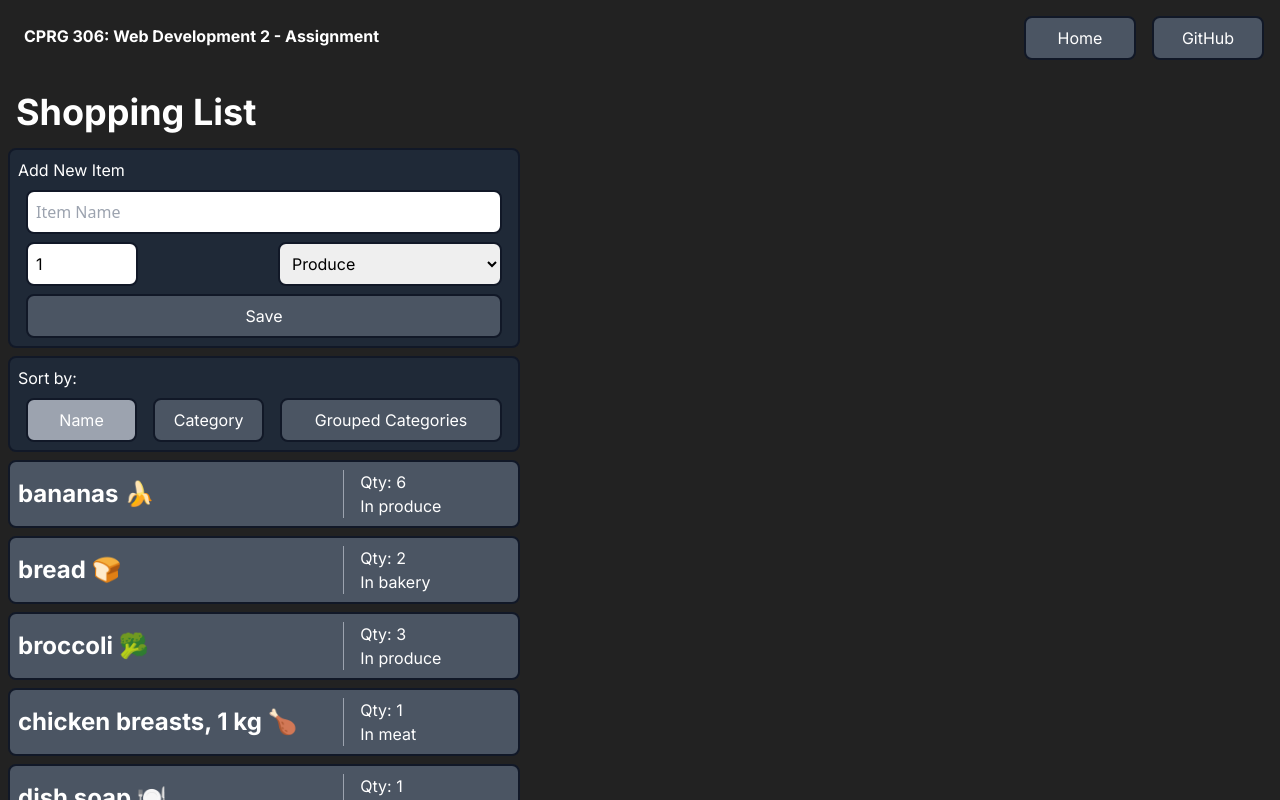
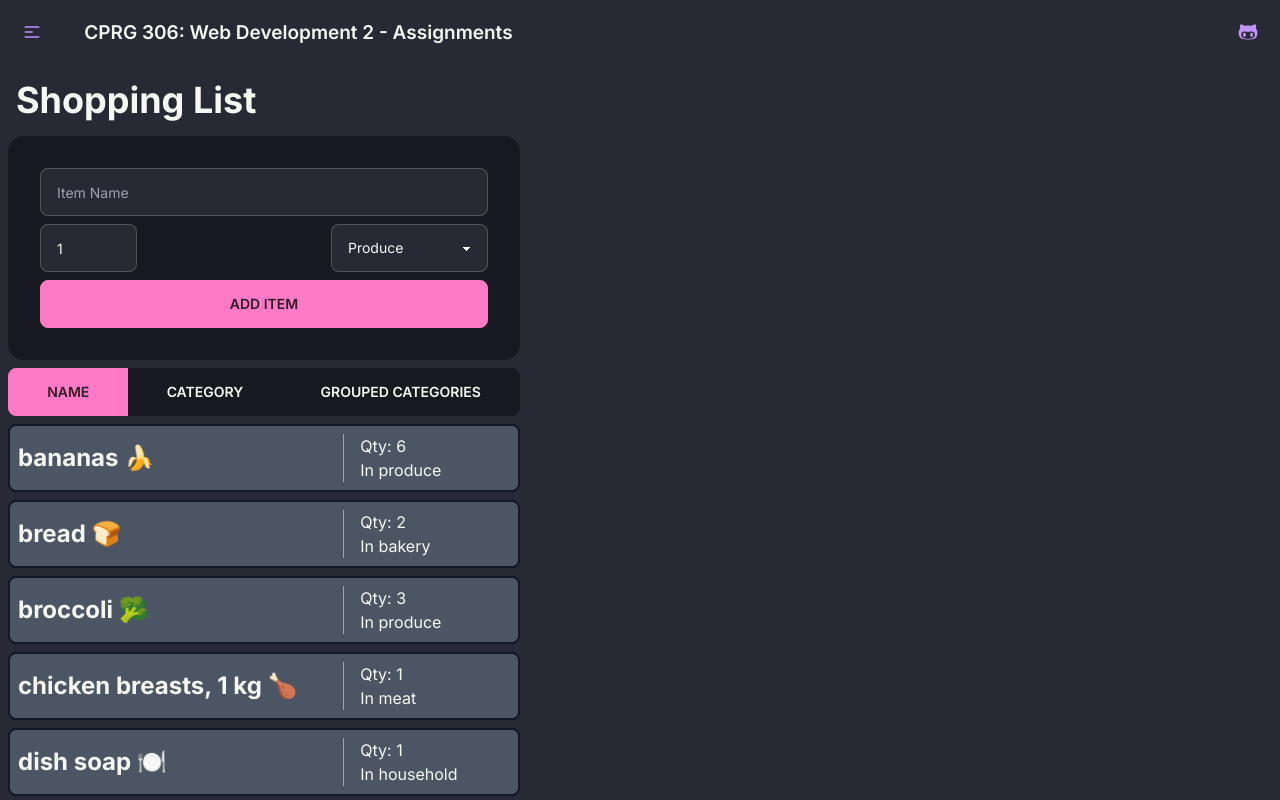
Before and after one commit to James-Sundby/cprg306-assignments, a Next.js app: page /week6 in a window 1280 px wide. Shown: the top 800 px of the page. Built offline with nearby package versions, Linux system fonts and the light colour scheme.

Commit message:
Updates styling with DaisyUI elements

```diff
--- a/app/globals.css
+++ b/app/globals.css
@@ -2,19 +2,19 @@
 @tailwind components;
 @tailwind utilities;
 
-:root {
-  --foreground-rgb: 255, 255, 255;
-  --background-start-rgb: 34, 34, 34;
-  --background-end-rgb: 34, 34, 34;
-}
+/* :root {
+  --foreground-rgb: 0, 0, 0;
+  --background-start-rgb: 214, 219, 220;
+  --background-end-rgb: 255, 255, 255;
+} */
 
-@media (prefers-color-scheme: dark) {
+/* @media (prefers-color-scheme: dark) {
   :root {
     --foreground-rgb: 255, 255, 255;
-    --background-start-rgb: 34, 34, 34;
-    --background-end-rgb: 34, 34, 34;
+    --background-start-rgb: 0, 0, 0;
+    --background-end-rgb: 0, 0, 0;
   }
-}
+} */
 
 body {
   color: rgb(var(--foreground-rgb));
--- a/app/layout.js
+++ b/app/layout.js
@@ -1,17 +1,18 @@
-import './globals.css'
-import { Inter } from 'next/font/google'
+import "./globals.css";
+import { Inter } from "next/font/google";
 
-const inter = Inter({ subsets: ['latin'] })
+const inter = Inter({ subsets: ["latin"] });
 
 export const metadata = {
-  title: 'Shopping List',
-  description: 'A simple shopping list app built with Next.js and Tailwind CSS.',
-}
+  title: "Shopping List",
+  description:
+    "A simple shopping list app built with Next.js and Tailwind CSS.",
+};
 
 export default function RootLayout({ children }) {
   return (
-    <html lang="en">
+    <html data-theme="dracula" lang="en">
       <body className={inter.className}>{children}</body>
     </html>
-  )
+  );
 }
--- /dev/null
+++ b/app/nav-bar-2.js
@@ -0,0 +1,77 @@
+import Link from "next/link";
+
+export default function NavBar() {
+  return (
+    <>
+      <nav className="navbar bg-base-100">
+        <div className="dropdown">
+          <label tabIndex="0" className="btn btn-ghost btn-square">
+            <svg
+              xmlns="http://www.w3.org/2000/svg"
+              className="h-5 w-5 stroke-secondary fill-secondary"
+              viewBox="0 0 24 24"
+            >
+              <path
+                strokeLinecap="round"
+                strokeLinejoin="round"
+                strokeWidth="2"
+                d="M4 6h16M4 12h8m-8 6h16"
+              />
+            </svg>
+          </label>
+          <ul
+            tabIndex={0}
+            className="menu menu-sm dropdown-content mt-3 z-[1] p-2 shadow bg-base-200 rounded-box w-52"
+          >
+            <li>
+              <Link href="/week2">Week 2</Link>
+            </li>
+            <li>
+              <Link href="/week3">Week 3</Link>
+            </li>
+            <li>
+              <Link href="/week4">Week 4</Link>
+            </li>
+            <li>
+              <Link href="/week5">Week 5</Link>
+            </li>
+            <li>
+              <Link href="/week6">Week 6</Link>
+            </li>
+          </ul>
+        </div>
+
+        <div className="flex-1">
+          <Link
+            href="/"
+            className="btn btn-ghost normal-case text-xl hidden md:inline-flex"
+          >
+            CPRG 306: Web Development 2 - Assignments
+          </Link>
+          <Link
+            href="/"
+            className="btn btn-ghost normal-case text-xl md:hidden"
+          >
+            CPRG 306
+          </Link>
+        </div>
+        <div className="flex-none">
+          <Link
+            href="https://github.com/James-Sundby"
+            className="btn btn-square btn-ghost"
+          >
+            <svg
+              xmlns="http://www.w3.org/2000/svg"
+              height="1em"
+              viewBox="0 0 480 512"
+              className="inline-block w-5 h-5 stroke-current fill-secondary"
+            >
+              <path d="M186.1 328.7c0 20.9-10.9 55.1-36.7 55.1s-36.7-34.2-36.7-55.1 10.9-55.1 36.7-55.1 36.7 34.2 36.7 55.1zM480 278.2c0 31.9-3.2 65.7-17.5 95-37.9 76.6-142.1 74.8-216.7 74.8-75.8 0-186.2 2.7-225.6-74.8-14.6-29-20.2-63.1-20.2-95 0-41.9 13.9-81.5 41.5-113.6-5.2-15.8-7.7-32.4-7.7-48.8 0-21.5 4.9-32.3 14.6-51.8 45.3 0 74.3 9 108.8 36 29-6.9 58.8-10 88.7-10 27 0 54.2 2.9 80.4 9.2 34-26.7 63-35.2 107.8-35.2 9.8 19.5 14.6 30.3 14.6 51.8 0 16.4-2.6 32.7-7.7 48.2 27.5 32.4 39 72.3 39 114.2zm-64.3 50.5c0-43.9-26.7-82.6-73.5-82.6-18.9 0-37 3.4-56 6-14.9 2.3-29.8 3.2-45.1 3.2-15.2 0-30.1-.9-45.1-3.2-18.7-2.6-37-6-56-6-46.8 0-73.5 38.7-73.5 82.6 0 87.8 80.4 101.3 150.4 101.3h48.2c70.3 0 150.6-13.4 150.6-101.3zm-82.6-55.1c-25.8 0-36.7 34.2-36.7 55.1s10.9 55.1 36.7 55.1 36.7-34.2 36.7-55.1-10.9-55.1-36.7-55.1z" />
+            </svg>
+          </Link>
+        </div>
+      </nav>
+    </>
+  );
+}
+//
--- a/app/week6/item-list.js
+++ b/app/week6/item-list.js
@@ -26,36 +26,32 @@ export default function ItemList({ items }) {
 
   return (
     <>
-      <div className="flex flex-col w-full max-w-lg sm:w-fill bg-gray-800 p-2 m-2 border-2 border-gray-900 rounded-lg">
-        <h2 className="flex pb-2">Sort by: </h2>
-        <div className="flex">
-          <button
-            className={`${
-              sortBy === "name" ? "bg-gray-400" : "bg-gray-600"
-            } border-2 border-gray-900 rounded-lg p-2 text-white mx-2 w-28`}
+      <div className="ml-2 max-w-lg mb-2">
+        <div className="join flex">
+          <input
+            className="join-item btn flex-grow"
+            type="radio"
+            name="sort-options"
+            aria-label="Name"
             onClick={() => setSortBy("name")}
-          >
-            Name
-          </button>
-          <button
-            className={`${
-              sortBy === "category" ? "bg-gray-400" : "bg-gray-600"
-            } border-2 border-gray-900 rounded-lg p-2 text-white mx-2 w-28`}
+            defaultChecked
+          />
+          <input
+            className="join-item btn flex-grow"
+            type="radio"
+            name="sort-options"
+            aria-label="Category"
             onClick={() => setSortBy("category")}
-          >
-            Category
-          </button>
-          <button
-            className={`${
-              sortBy === "grouped" ? "bg-gray-400" : "bg-gray-600"
-            } border-2 border-gray-900 rounded-lg p-2 text-white mx-2 w-56`}
+          />
+          <input
+            className="join-item btn flex-grow"
+            type="radio"
+            name="sort-options"
+            aria-label="Grouped Categories"
             onClick={() => setSortBy("grouped")}
-          >
-            Grouped Categories
-          </button>
+          />
         </div>
       </div>
-
       {(sortBy === "name" || sortBy === "category") && (
         <ul>
           {itemsData.map((item) => (
@@ -68,7 +64,6 @@ export default function ItemList({ items }) {
           ))}
         </ul>
       )}
-
       {sortBy === "grouped" && (
         <div>
           {Object.keys(groupedItems)
--- a/app/week6/item.js
+++ b/app/week6/item.js
@@ -2,7 +2,7 @@ export default function Item({ name, quantity, category }) {
   return (
     <li className="bg-gray-600 p-2 m-2 rounded-lg flex w-full max-w-lg sm:w-fill border-2 border-gray-900 hover:border-white hover:font-bold">
       <div className="w-full pr-4 border-r border-gray-400 flex items-center">
-        <h2 className="font-bold text-2xl">{name}</h2>
+        <p className="font-bold text-2xl">{name}</p>
       </div>
       <div className="w-1/2 pl-4">
         <p>Qty: {quantity}</p>
--- a/app/week6/new-item.js
+++ b/app/week6/new-item.js
@@ -31,20 +31,17 @@ export default function NewItem({ onAddItem }) {
   };
 
   return (
-    <div className="flex flex-col w-full max-w-lg sm:w-fill bg-gray-800 p-2 m-2 border-2 border-gray-900 rounded-lg justify-center">
-      <h2 className="flex pb-2">Add New Item</h2>
-      <form onSubmit={handleSubmit}>
-        <div className="flex flex-col pb-2 mx-2">
+    <div className="card bg-base-200 max-w-lg ml-2 mb-2">
+      <form className="card-body" onSubmit={handleSubmit}>
         <input
           placeholder="Item Name"
           type="text"
           required
           onChange={handleNameChange}
           value={name}
-            className="border-2 border-gray-900 rounded-lg p-2 text-black font-sans"
+          className="input input-sm md:input-md input-bordered"
         />
-        </div>
-        <div className="flex justify-between pb-2">
+        <div className="flex justify-between">
           <input
             type="number"
             min="1"
@@ -52,13 +49,13 @@ export default function NewItem({ onAddItem }) {
             required
             onChange={handleQuantityChange}
             value={quantity}
-            className="border-2 border-gray-900 rounded-lg p-2 text-black mx-2 w-28"
+            className="input input-sm md:input-md input-bordered"
           />
           <select
             required
             onChange={handleCategoryChange}
             value={category}
-            className="border-2 border-gray-900 rounded-lg p-2 text-black mx-2 w-56"
+            className="select select-sm md:select-md select-bordered"
           >
             <option value="produce">Produce</option>
             <option value="dairy">Dairy</option>
@@ -74,11 +71,8 @@ export default function NewItem({ onAddItem }) {
           </select>
         </div>
         <div className="flex flex-col">
-          <button
-            type="submit"
-            className="bg-gray-600 border-2 border-gray-900 text-white rounded-lg p-2 mx-2 hover:bg-gray-700"
-          >
-            Save
+          <button type="submit" className="btn btn-sm md:btn-md  btn-primary">
+            Add Item
           </button>
         </div>
       </form>
--- a/app/week6/page.js
+++ b/app/week6/page.js
@@ -5,7 +5,7 @@ import ItemList from "./item-list";
 import NewItem from "./new-item";
 import itemsData from "./items.json";
 
-import NavBar from "../nav-bar";
+import NavBar from "../nav-bar-2";
 
 export default function Home() {
   const [items, setItems] = useState(itemsData);
--- a/tailwind.config.js
+++ b/tailwind.config.js
@@ -1,18 +1,21 @@
 /** @type {import('tailwindcss').Config} */
 module.exports = {
   content: [
-    './pages/**/*.{js,ts,jsx,tsx,mdx}',
-    './components/**/*.{js,ts,jsx,tsx,mdx}',
-    './app/**/*.{js,ts,jsx,tsx,mdx}',
+    "./pages/**/*.{js,ts,jsx,tsx,mdx}",
+    "./components/**/*.{js,ts,jsx,tsx,mdx}",
+    "./app/**/*.{js,ts,jsx,tsx,mdx}",
   ],
   theme: {
     extend: {
       backgroundImage: {
-        'gradient-radial': 'radial-gradient(var(--tw-gradient-stops))',
-        'gradient-conic':
-          'conic-gradient(from 180deg at 50% 50%, var(--tw-gradient-stops))',
+        "gradient-radial": "radial-gradient(var(--tw-gradient-stops))",
+        "gradient-conic":
+          "conic-gradient(from 180deg at 50% 50%, var(--tw-gradient-stops))",
       },
     },
   },
-  plugins: [],
-}
+  plugins: [require("daisyui")],
+  daisyui: {
+    themes: ["cupcake", "dark", "dracula"],
+  },
+};
```
Also changed, not shown: app/nav-bar.js (+8 -6 lines), package.json (+10 -1 lines), 1 other file (tests, documents, lock files or other folders). Lines whose indentation alone changed are shown as unchanged.
